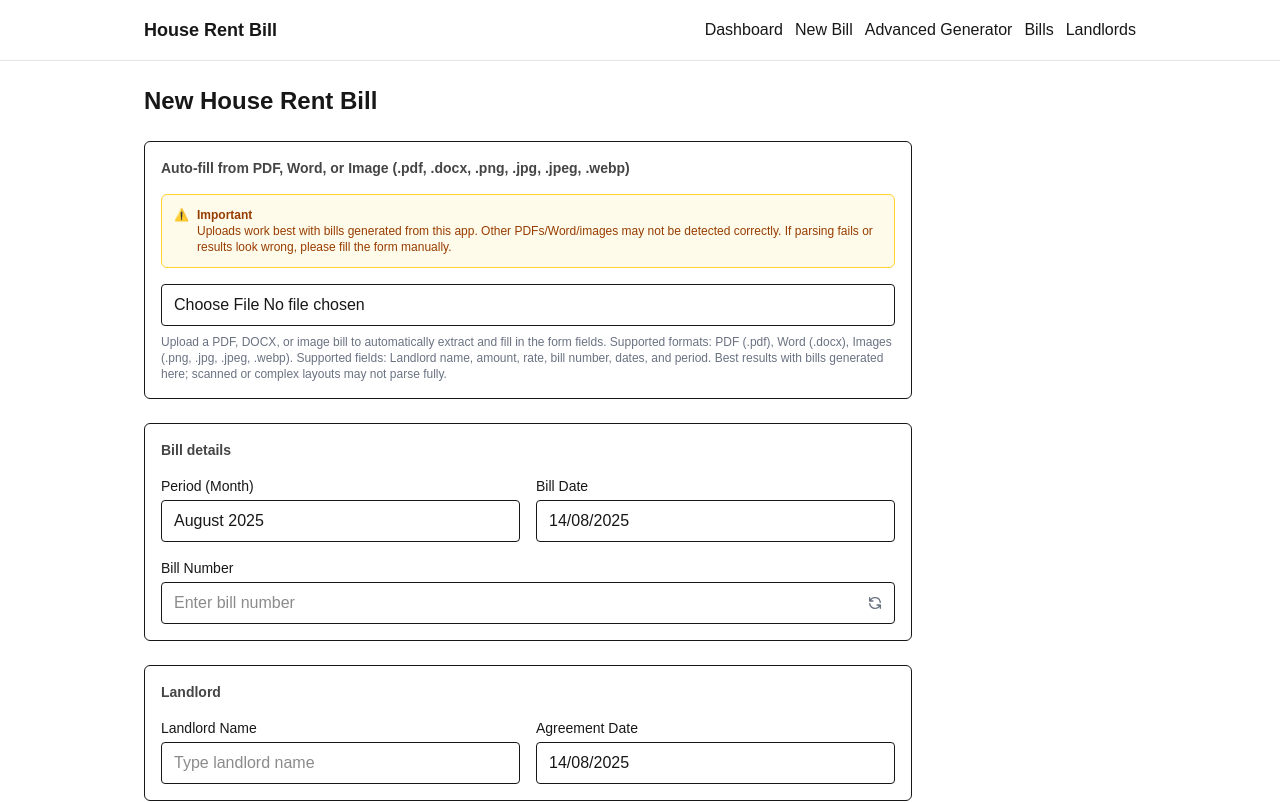
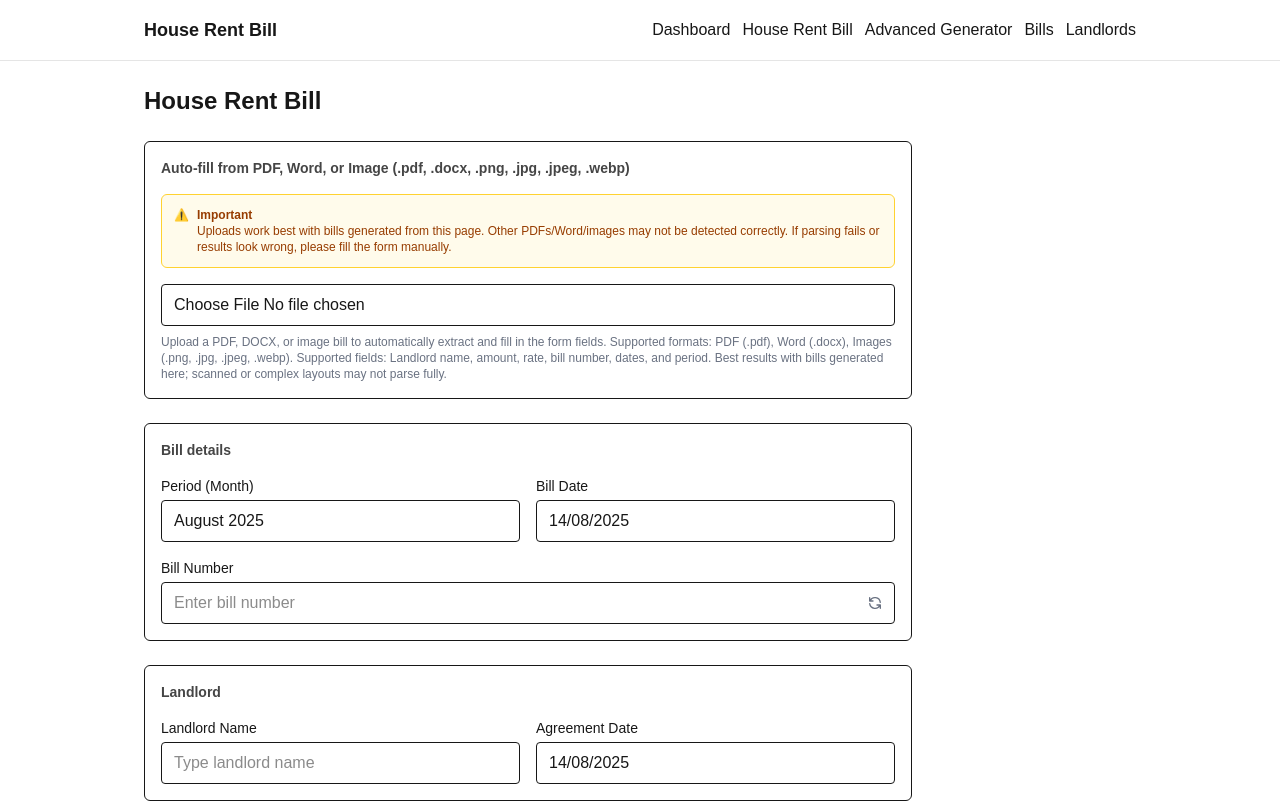
Before and after one commit to ShadowChaser/billgenerator, a Next.js app: page /bills/new in a window 1280 px wide. Shown: the top 803 px of the page. Built offline with nearby package versions, Linux system fonts and the light colour scheme.

Commit message:
small changes

```diff
--- a/src/app/bills/new/page.tsx
+++ b/src/app/bills/new/page.tsx
@@ -279,7 +279,7 @@ export default function NewBillPage() {
 
   return (
     <div className="grid gap-6">
-      <h1 className="text-2xl font-semibold">New House Rent Bill</h1>
+      <h1 className="text-2xl font-semibold">House Rent Bill</h1>
 
       <form
         className="grid gap-6 max-w-3xl"
--- a/src/app/dashboard/page.tsx
+++ b/src/app/dashboard/page.tsx
@@ -26,7 +26,7 @@ export default function DashboardPage() {
 
   const quickActions = [
     {
-      title: "Create New Bill",
+      title: "House Rent Bill",
       description: "Generate a new bill for your tenant",
       href: "/bills/new",
       icon: "📄",
@@ -249,7 +249,7 @@ export default function DashboardPage() {
                 </h4>
                 <p className="text-sm text-blue-800 dark:text-blue-200">
                   Create bills manually using the built-in template. Go to{" "}
-                  <span className="font-semibold">Create New Bill</span>, fill
+                  <span className="font-semibold">House Rent Bill</span>, fill
                   the required fields, preview, and download the PDF.
                 </p>
               </div>
--- a/src/components/HeaderNav.tsx
+++ b/src/components/HeaderNav.tsx
@@ -31,7 +31,7 @@ export default function HeaderNav() {
           className={`${open ? "flex" : "hidden"} w-full flex-col gap-2 mt-3 sm:mt-0 sm:w-auto sm:flex sm:flex-row sm:items-center sm:gap-3`}
         >
           <Link href="/dashboard">Dashboard</Link>
-          <Link href="/bills/new">New Bill</Link>
+          <Link href="/bills/new">House Rent Bill</Link>
           <Link href="/bills/advanced">Advanced Generator</Link>
           <Link href="/bills">Bills</Link>
           <Link href="/landlords">Landlords</Link>
--- a/src/components/PdfUpload.tsx
+++ b/src/components/PdfUpload.tsx
@@ -607,7 +607,7 @@ export default function PdfUpload({
         <div>
           <div className="font-semibold">Important</div>
           <div>
-            Uploads work best with bills generated from this app. Other PDFs/Word/images may not be detected correctly.
+            Uploads work best with bills generated from this page. Other PDFs/Word/images may not be detected correctly.
             If parsing fails or results look wrong, please fill the form manually.
           </div>
         </div>
```
